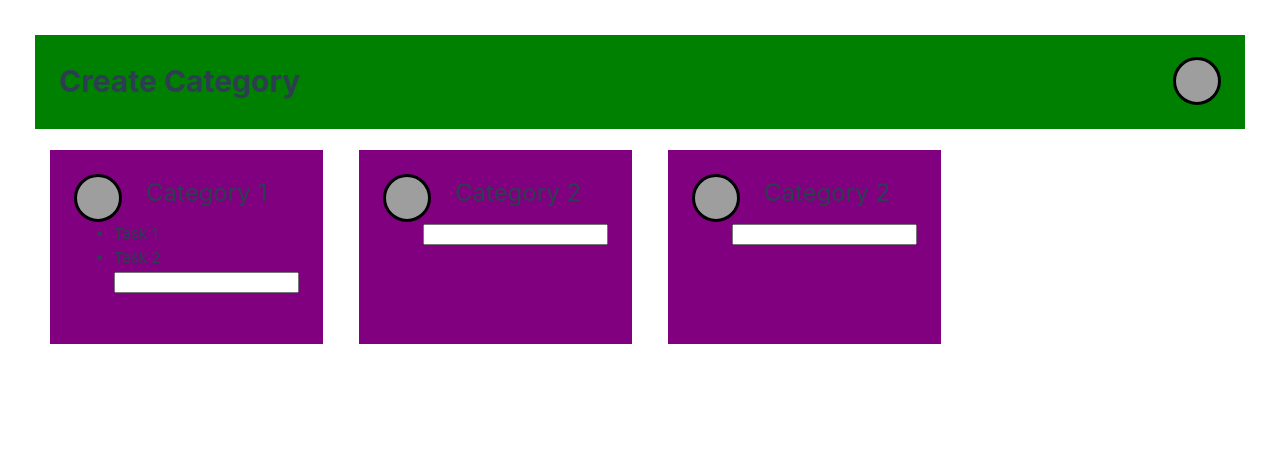
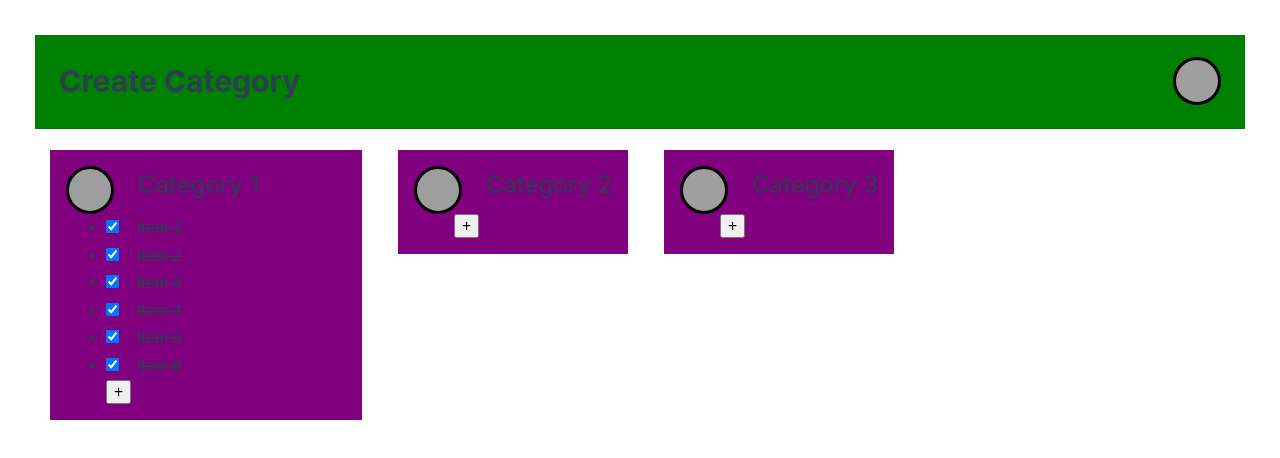
Before and after one commit to Miller-Interns/Lumacad-Todolist, a Vue app: page /task in a window 1280 px wide. Shown: the top 458 px of the page. Built offline with nearby package versions, Linux system fonts and the light colour scheme; grey boxes are pictures that could not be loaded.

Commit message:
Added local database

```diff
--- a/src/App.vue
+++ b/src/App.vue
@@ -1,5 +1,6 @@
 <script setup lang="ts">
 import { RouterView } from 'vue-router'
+
 </script>
 
 <template>
--- a/src/assets/base.css
+++ b/src/assets/base.css
@@ -58,7 +58,12 @@
   font-weight: normal;
 }
 
-body {
+input[type="text"] {
+  color: var(--color-text);
+  line-height: 1.6
+}
+
+body{
   min-height: 100vh;
   color: var(--color-text);
   background: var(--color-background);
--- a/src/components/scripts/ITask.ts
+++ /dev/null
@@ -1,5 +0,0 @@
-export interface ITask {
-  id: number
-  title: string
-  completed: boolean
-}
--- a/src/components/task-view-components/category-item.vue
+++ b/src/components/task-view-components/category-item.vue
@@ -1,31 +1,46 @@
-<script setup lang="ts"></script>
+<script lang="ts">
+export default {}
+</script>
 
 <template>
-  <div class="item">
+  <div class="container">
+    <div class="content">
       <div id="heading">
         <slot name="icon"> </slot>
         <h3>
           <slot name="category"></slot>
         </h3>
       </div>
-    <p id="details">
+      <p class="details">
         <slot name="tasks"></slot>
       </p>
+    </div>
   </div>
 </template>
 
 <style scoped>
 @media (min-width: 100px) {
-  .item {
-    padding: 24px;
-    width: auto;
-    height: 200px;
-    display: block;
-    position: relative;
+  .container {
+    padding: 1rem;
+    width: 100%;
     background-color: purple;
     border: 3px solid white;
     margin: 1em;
   }
+
+  .details{
+    display: grid;
+    grid-template-rows: 1fr;
+    transition: grid-template-rows 1s;
+  }
+
+
+  .details > div{
+    overflow: none;
+  }
+
+
+
 
   #heading {
     display: flex;
--- a/src/components/task-view-components/create-category-panel.vue
+++ b/src/components/task-view-components/create-category-panel.vue
@@ -1,28 +1,37 @@
 <script setup lang="ts">
-import { ref } from 'vue'
+import { ref, watch } from 'vue'
 import AddIcon from '../icons/add-icon.vue'
 import SetCategory from './set-category.vue'
 
-const show = ref(false)
+const isShown = ref(false)
 
 const set = () => {
-  show.value = true
+  isShown.value = !isShown.value
 }
-const unset = () => {
-  show.value = false
+const Shown = window.localStorage.getItem('isShown');
+
+if (Shown)
+{
+  isShown.value = JSON.parse(Shown);
 }
+
+watch(isShown, (val)=>{
+  window.localStorage.setItem('isShown', JSON.stringify(val))
+})
+
 </script>
 
 <template>
   <div class="category">
     <div id="container">
       <h1>Create Category</h1>
-      <div id="add" v-if="!show"><AddIcon @click="set" /></div>
-      <div id="cancel" v-else><AddIcon @click="unset" /></div>
+      <div id="add" class="add-icon" v-bind:aria-expanded="isShown ? 'true' : 'false'">
+        <AddIcon @click="set"/>
+      </div>
     </div>
   </div>
 
-  <div id="set-category" v-if="show">
+  <div id="set-category" v-if="isShown">
     <SetCategory />
   </div>
 </template>
@@ -63,16 +72,16 @@ h1 {
   font-weight: bold;
 }
 
-#add {
-  height: 48px;
+.add-icon{
   width: 48px;
+  height:48px;
+  display: inline;
   float: right;
+  rotate: 90deg;
+  transition: transform 500ms;
 }
 
-#cancel {
-  height: 48px;
-  width: 48px;
-  float: right;
-  rotate: 45deg;
+.add-icon[aria-expanded="true"]{
+  transform: rotate(45deg);
 }
 </style>
--- a/src/components/task-view-components/set-category.vue
+++ b/src/components/task-view-components/set-category.vue
@@ -65,7 +65,7 @@ export default defineComponent({
     </div>
     <label>
       <div id="add-button">Create</div>
-      >
+
     </label>
   </div>
 </template>
--- a/src/components/task-view-components/task-list.vue
+++ b/src/components/task-view-components/task-list.vue
@@ -1,10 +1,19 @@
 <script lang="ts">
 import CategoryItem from '../task-view-components/category-item.vue'
 import CustomIcon from '../icons/custom-icon.vue'
-import { defineComponent, ref } from 'vue'
+import { Component, defineComponent, ref, watch } from 'vue'
+import { format } from 'path'
 
-import { ITask } from '../scripts/ITask'
-import { ICategory } from '../scripts/CategoryClass'
+interface ListCategory {
+  title: string
+  icon?: Component
+  Tasks?: ListTask[]
+}
+
+interface ListTask {
+  text: string
+  isCompleted: boolean
+}
 
 export default defineComponent({
   components: {
@@ -12,28 +21,50 @@ export default defineComponent({
     CustomIcon
   },
   setup() {
-    const tasks = ref<ITask[]>([
-      { id: 1, title: 'Task 1', completed: false },
-      { id: 2, title: 'Task 2', completed: true }
+
+
+    const tasks = ref<ListTask[]>([
+      { text: 'Item 1', isCompleted: true },
+      { text: 'Item 2', isCompleted: true },
+      { text: 'Item 3', isCompleted: true },
+      { text: 'Item 4', isCompleted: true },
+      { text: 'Item 5', isCompleted: true },
+      { text: 'Item 6', isCompleted: true }
     ])
 
-    const addTask = (task: ITask) => {
-      tasks.value.push(task)
+    const categories = ref<ListCategory[]>([
+      { title: 'Category 1', Tasks: tasks.value },
+      { title: 'Category 2' },
+      { title: 'Category 3' }
+    ])
+
+    const addTask = (index: number) => {
+      categories.value[index].Tasks?.push({ text: '', isCompleted: false })
     }
 
-    const categories = ref<ICategory[]>([
-      { id: 1, title: 'Category 1', task: tasks.value },
-      { id: 2, title: 'Category 2' },
-      { id: 3, title: 'Category 2' }
-    ])
+    const updateItem = (index: number, taskIndex: number, text: string) => {
+      tasks.value[index].text = text
+    }
 
-    const addCategory = (category: ICategory) => {
+    const addCategory = (category: ListCategory) => {
       categories.value.push(category)
     }
 
+    const categoryForm = window.localStorage.getItem("categories")
+
+    if (categoryForm){
+      categories.value = JSON.parse(categoryForm);
+    }
+
+    watch(categories, (val) =>{
+      window.localStorage.setItem('categories', JSON.stringify(val));
+    }, {deep: true})
+
     return {
+      tasks,
+      addTask,
+      updateItem,
       categories,
-      addTask,
       addCategory
     }
   }
@@ -41,7 +72,7 @@ export default defineComponent({
 </script>
 
 <template>
-  <div class="category-item" v-for="category in categories" :key="category.id">
+  <div class="category-item" v-for="(category, index) in categories" :key="index">
     <CategoryItem>
       <template #icon> <CustomIcon /></template>
       <template #category>
@@ -49,10 +80,31 @@ export default defineComponent({
       </template>
       <template #tasks>
         <ul>
-          <li v-for="task in category.task" :key="task.id">
-            {{ task.title }}
+          <li v-for="(task, taskIndex) in category.Tasks" :key="taskIndex">
+            <input
+              type="checkbox"
+              :id="'task_' + taskIndex"
+              v-model="task.isCompleted"
+              @input="updateItem(taskIndex, index, task.text)"
+            />
+            <input
+              type="text"
+              :for="'item_' + taskIndex"
+              v-bind:style="
+                task.isCompleted
+                  ? { 'text-decoration-line': 'line-through' }
+                  : { 'text-decoration-line': 'none' }
+              "
+              class="task"
+              v-model="task.text"
+              placeholder="Add task..."
+            />
           </li>
-          <input type="text" />
+          <div>
+            <button @click="addTask(index)">
+              <h3>+</h3>
+            </button>
+          </div>
         </ul>
       </template>
     </CategoryItem>
@@ -63,4 +115,19 @@ export default defineComponent({
 .category-item {
   display: inline-flex;
 }
+
+.task {
+  border: none;
+  background: transparent;
+}
+
+input[type="text"]
+{
+  margin-left: 1em;
+  font-size: 16px;
+}
+
+h3 {
+  cursor: pointer;
+}
 </style>
```
Also changed, not shown: src/components/scripts/CategoryClass.ts (deleted, +0 -14 lines). Lines whose indentation alone changed are shown as unchanged.
